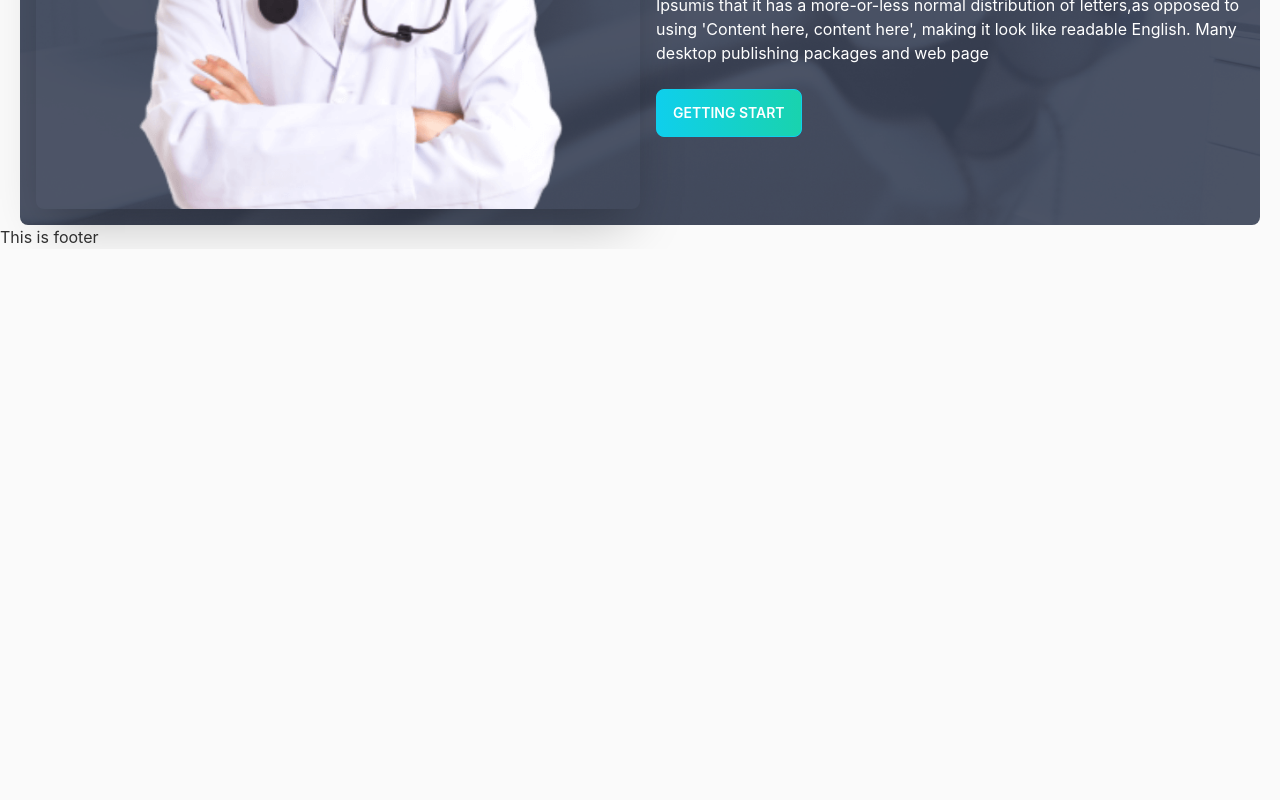
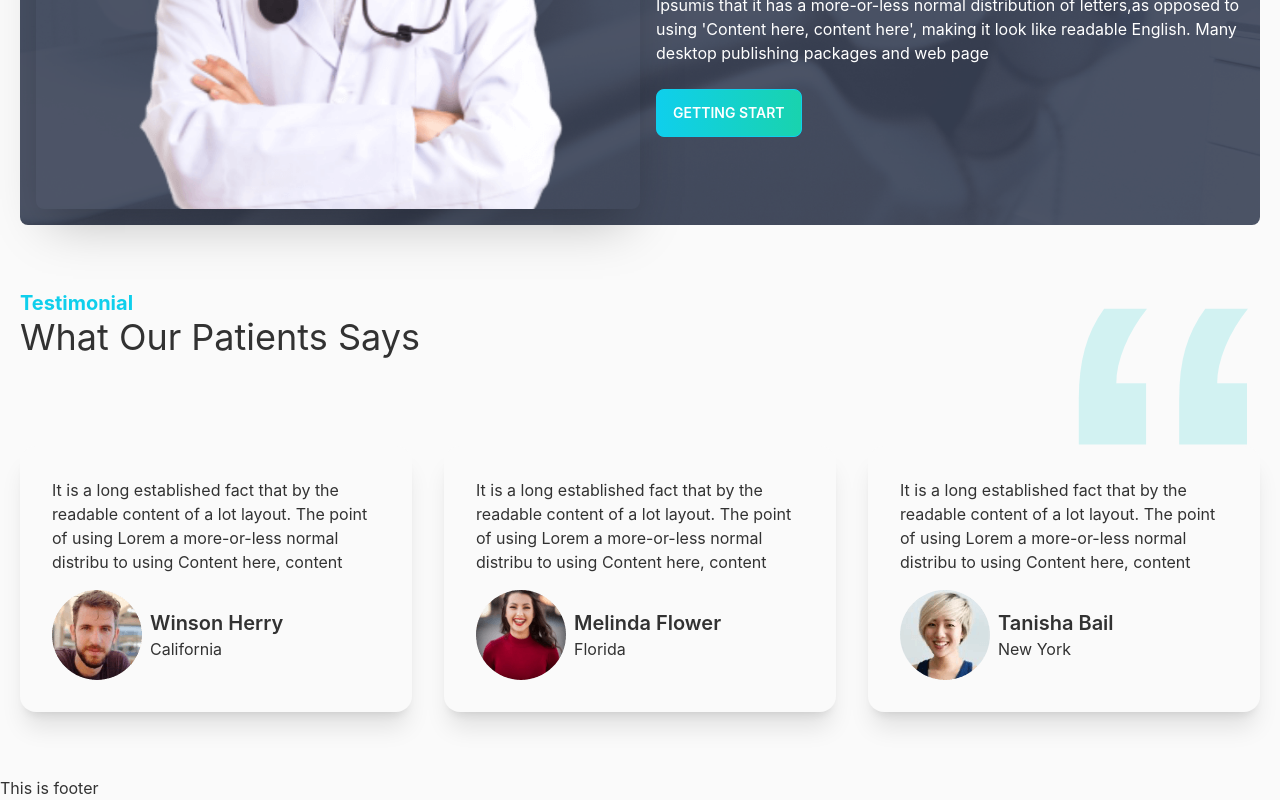
Before and after one commit to Atherbiswas/doctors-portal-client, a React (Create React App) app: page / in a window 1280 px wide. Shown: the part 2013-2813 px from the top of the page. Before the commit the page ends 2262 px from the top, so only its background shows below. Built offline with nearby package versions, Linux system fonts and the light colour scheme.

Commit message:
reviw added

```diff
--- a/src/Pages/Home/Home/Home.js
+++ b/src/Pages/Home/Home/Home.js
@@ -4,6 +4,7 @@ import Banner from '../Banner/Banner';
 import Care from '../Care/Care';
 import InfoCards from '../Info/InfoCards';
 import Services from '../Services/Services';
+import Testimonial from '../Testimonial/Testimonial';
 
 const Home = () => {
     return (
@@ -13,6 +14,7 @@ const Home = () => {
             <Services></Services>
             <Care></Care>
             <AppointmentCard></AppointmentCard>
+            <Testimonial></Testimonial>
         </div>
     );
 };
--- /dev/null
+++ b/src/Pages/Home/Testimonial/ReviewCard.js
@@ -0,0 +1,23 @@
+import React from "react";
+
+const ReviewCard = ({ review }) => {
+  const { name, userReview, image, location } = review;
+  return (
+    <div className="card bg-base-100 shadow-xl">
+      <div className="card-body">
+        <p>{userReview}</p>
+        <div className="card-actions justify-start items-center mt-2">
+          <div>
+            <img src={image}  alt="" />
+          </div>
+          <div>
+            <h5 className="font-semibold text-xl">{name}</h5>
+            <p>{location}</p>
+          </div>
+        </div>
+      </div>
+    </div>
+  );
+};
+
+export default ReviewCard;
--- /dev/null
+++ b/src/Pages/Home/Testimonial/Testimonial.js
@@ -0,0 +1,56 @@
+import React from 'react';
+import quote from '../../../assets/icons/quote.svg';
+import people1 from '../../../assets/images/people1.png';
+import people2 from '../../../assets/images/people2.png';
+import people3 from '../../../assets/images/people3.png';
+import ReviewCard from './ReviewCard';
+
+const Testimonial = () => {
+
+    const reviewsData = [
+        {
+            _id: 1,
+            name: 'Winson Herry',
+            userReview: 'It is a long established fact that by the readable content of a lot layout. The point of using Lorem a more-or-less normal distribu to using Content here, content',
+            image: people1,
+            location: 'California'
+        },
+        {
+            _id: 2,
+            name: 'Melinda Flower',
+            userReview: 'It is a long established fact that by the readable content of a lot layout. The point of using Lorem a more-or-less normal distribu to using Content here, content',
+            image: people2,
+            location: 'Florida'
+        },
+        {
+            _id: 3,
+            name: 'Tanisha Bail',
+            userReview: 'It is a long established fact that by the readable content of a lot layout. The point of using Lorem a more-or-less normal distribu to using Content here, content',
+            image: people3,
+            location: 'New York'
+        },
+    ]
+    return (
+        <section className='my-16'>
+            <div className='flex justify-between'>
+                <div>
+                <h4 className='text-xl font-bold text-primary'>Testimonial</h4>
+                <h2 className='text-4xl'>What Our Patients Says</h2>
+                </div>
+                <figure>
+                    <img src={quote} className="lg:w-48 w-24" alt="" />
+                </figure>
+            </div>
+            <div className='grid grid-cols-1 md:grid-cols-2 lg:grid-cols-3 gap-8'>
+                {
+                    reviewsData.map(review => <ReviewCard
+                    key={review._id}
+                    review={review}
+                    ></ReviewCard>)
+                }
+            </div>
+        </section>
+    );
+};
+
+export default Testimonial;
```
